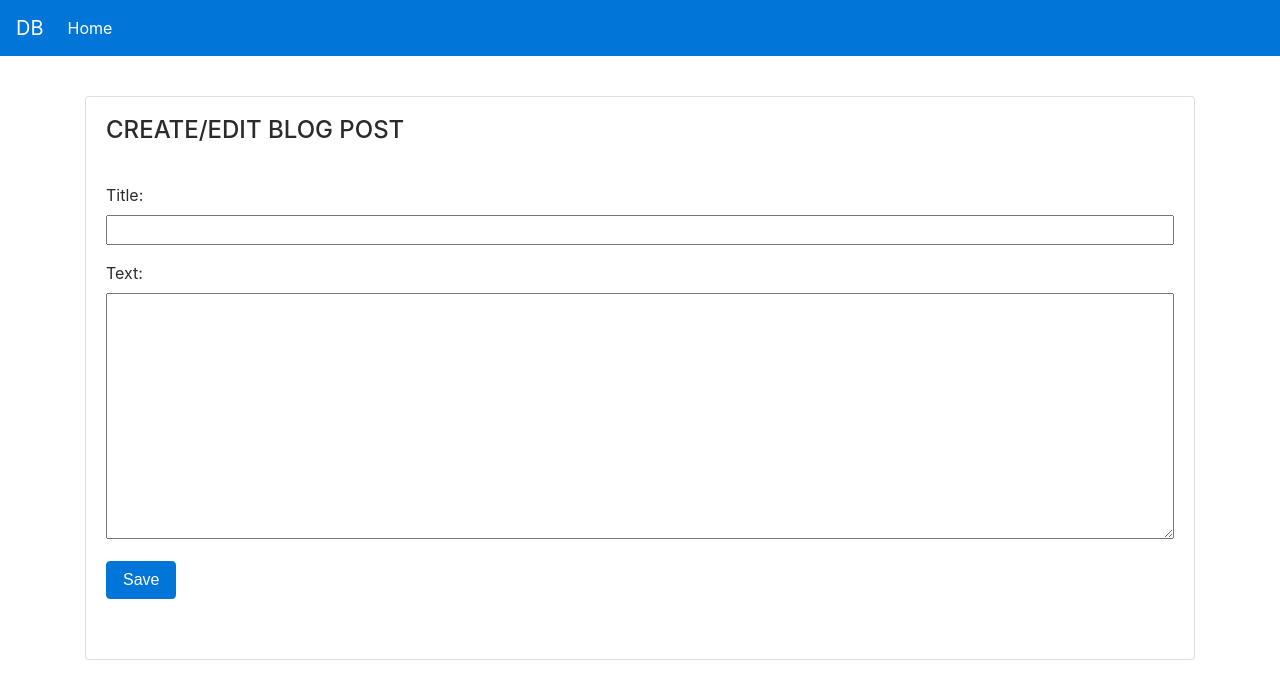
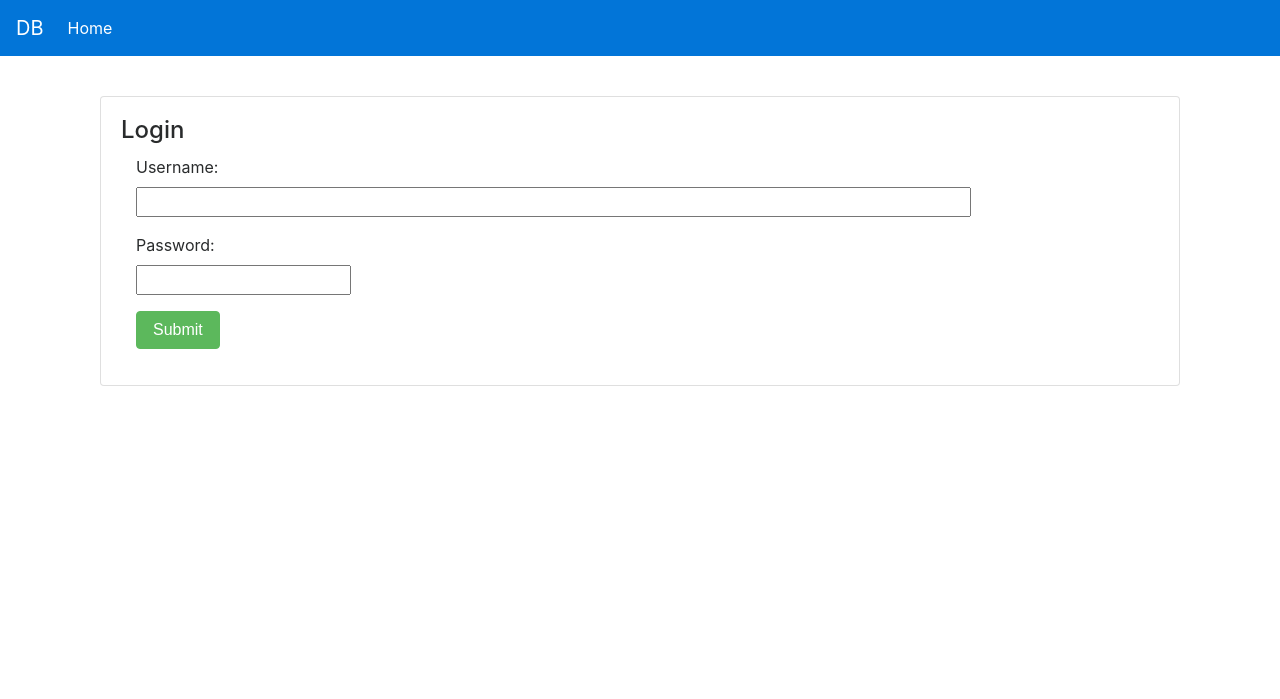
Before and after one commit to cloudasim/django-blog, a Django app: page /post/new/ in a window 1280 px wide. Shown: the top 699 px of the page. Run offline with Django 3.2, Linux system fonts and the light colour scheme; some libraries are stand-ins or nearby versions.

Commit message:
Login feature

```diff
--- a/blog/forms.py
+++ b/blog/forms.py
@@ -1,9 +1,20 @@
 from django import forms
+from django.contrib.auth.models import User
 from .models import Post
 
 
+# Form for Blog Posts
 class PostForm(forms.ModelForm):
 
     class Meta:
         model = Post
         fields = ('title', 'text',)
+
+
+# Form for Users
+class UserForm(forms.ModelForm):
+    password = forms.CharField(widget=forms.PasswordInput)
+
+    class Meta:
+        model = User
+        fields = ['username', 'email', 'password']
--- a/blog/templates/base.html
+++ b/blog/templates/base.html
@@ -23,8 +23,9 @@
 				</li>
 			</ul>
 			{% if user.is_authenticated %}
-				<a href="{% url 'post_draft' %}" class="btn btn-primary">Draft &#x271A;</a>
+				<a href="{% url 'post_draft' %}" class="btn btn-primary">Draft</a>
 				<a href="{% url 'post_new' %}" class="btn btn-primary">ADD &#x271A;</a>
+				<a href="{% url 'user_logout' %}" class="btn btn-danger">Logout</a>
 			{% endif %}
 		</div>
 	</nav>
--- /dev/null
+++ b/blog/templates/login.html
@@ -0,0 +1,39 @@
+{% extends 'base.html' %}
+{% block content %}
+	<div class="row home-posts-list">
+		<div class="col-sm-12">
+		    <div class="card">
+				<div class="card-block">
+					<h4 class="card-title">Login</h4>
+					{% if error_message %}
+					    <p><strong>{{ error_message }}</strong></p>
+					{% endif %}
+					<form class="form-horizontal" role="form" action="{% url 'user_login'%}" method="post" enctype="multipart/form-data">
+					    {% csrf_token %}
+					    <div class="form-group">
+					        <label class="control-label col-sm-2" for="id_username">
+					            Username:
+					        </label>
+					        <div class="col-sm-10">
+					            <input id="id_username" maxlength="30" name="username" type="text">
+					        </div>
+					    </div>
+					    <div class="form-group">
+					        <label class="control-label col-sm-2" for="id_password">
+					            Password:
+					        </label>
+					        <div class="col-sm-10">
+					            <input id="id_password" maxlength="30" name="password" type="password">
+					        </div>
+					    </div>
+					    <div class="form-group">
+					        <div class="col-sm-offset-2 col-sm-10">
+					            <button type="submit" class="btn btn-success">Submit</button>
+					        </div>
+					    </div>
+					</form>
+				</div>
+		    </div>
+		</div>
+	</div>
+{% endblock %}
--- a/blog/urls.py
+++ b/blog/urls.py
@@ -3,6 +3,8 @@ from . import views
 
 urlpatterns = [
     url(r'^$', views.post_list, name='post_list'),
+    url(r'^login/$', views.user_login, name='user_login'),
+    url(r'^logout/$', views.user_logout, name='user_logout'),
     url(r'^post/(?P<pk>\d+)/$', views.post_detail, name='post_detail'),
     url(r'^drafts/$', views.post_draft, name='post_draft'),
     url(r'^post/(?P<pk>\d+)/publish/$', views.post_publish,
--- a/blog/views.py
+++ b/blog/views.py
@@ -1,10 +1,14 @@
+from django.contrib.auth import (
+    authenticate,
+    login,
+    logout)
 from django.shortcuts import (
     render,
     get_object_or_404,
     redirect)
 from django.utils import timezone
 from .models import Post
-from .forms import PostForm
+from .forms import PostForm, UserForm
 
 
 def post_list(request):
@@ -31,35 +35,80 @@ def post_detail(request, pk):
 
 
 def post_new(request):
-    if request.method == "POST":
-        form = PostForm(request.POST)
-        if form.is_valid():
-            post = form.save(commit=False)
-            post.author = request.user
-            # post.published_date = timezone.now()
-            post.save()
-            return redirect('post_detail', pk=post.pk)
+    if not request.user.is_authenticated():
+        return render(request, 'login.html')
     else:
-        form = PostForm()
-    return render(request, 'post-edit.html', {'form': form})
+        if request.method == "POST":
+            form = PostForm(request.POST)
+            if form.is_valid():
+                post = form.save(commit=False)
+                post.author = request.user
+                # post.published_date = timezone.now()
+                post.save()
+                return redirect('post_detail', pk=post.pk)
+        else:
+            form = PostForm()
+        return render(request, 'post-edit.html', {'form': form})
 
 
 def post_edit(request, pk):
-    post = get_object_or_404(Post, pk=pk)
-    if request.method == "POST":
-        form = PostForm(request.POST, instance=post)
-        if form.is_valid():
-            post = form.save(commit=False)
-            post.author = request.user
-            # post.published_date = timezone.now()
-            post.save()
-            return redirect('post_detail', pk=post.pk)
+    if not request.user.is_authenticated():
+        return render(request, 'login.html')
     else:
-        form = PostForm(instance=post)
-    return render(request, 'post-edit.html', {'form': form})
+        post = get_object_or_404(Post, pk=pk)
+        if request.method == "POST":
+            form = PostForm(request.POST, instance=post)
+            if form.is_valid():
+                post = form.save(commit=False)
+                post.author = request.user
+                # post.published_date = timezone.now()
+                post.save()
+                return redirect('post_detail', pk=post.pk)
+        else:
+            form = PostForm(instance=post)
+        return render(request, 'post-edit.html', {'form': form})
 
 
 def post_remove(request, pk):
-    post = get_object_or_404(Post, pk=pk)
-    post.delete()
-    return redirect('post_list')
+    if not request.user.is_authenticated():
+        return render(request, 'login.html')
+    else:
+        post = get_object_or_404(Post, pk=pk)
+        post.delete()
+        return redirect('post_list')
+
+
+def user_login(request):
+    if request.method == "POST":
+        username = request.POST['username']
+        password = request.POST['password']
+        user = authenticate(username=username, password=password)
+        if user is not None:
+            if user.is_active:
+                login(request, user)
+                posts = Post.objects.filter(
+                    published_date__lte=timezone.now()).order_by(
+                    'published_date')
+                return render(request, 'post-list.html', {'posts': posts})
+            else:
+                return render(
+                    request,
+                    'login.html',
+                    {'error_message': 'Your account has been disabled'}
+                )
+        else:
+            return render(
+                request,
+                'login.html',
+                {'error_message': 'Invalid login'}
+            )
+    return render(request, 'login.html')
+
+
+def user_logout(request):
+    logout(request)
+    form = UserForm(request.POST or None)
+    context = {
+        "form": form,
+    }
+    return render(request, 'login.html', context)
```
Also changed, not shown: blog/templates/post-draft-list.html (+11 -0 lines), blog/templates/post-list.html (indentation only).
